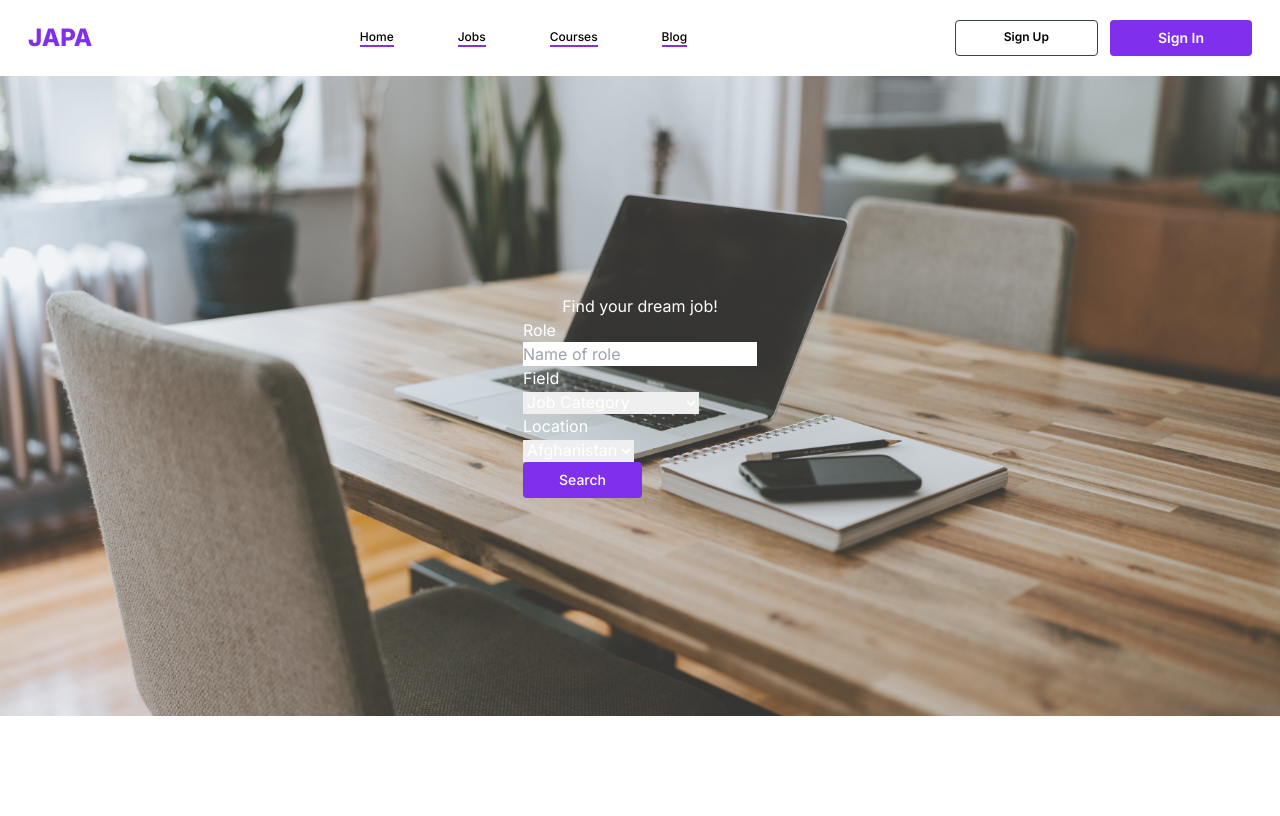
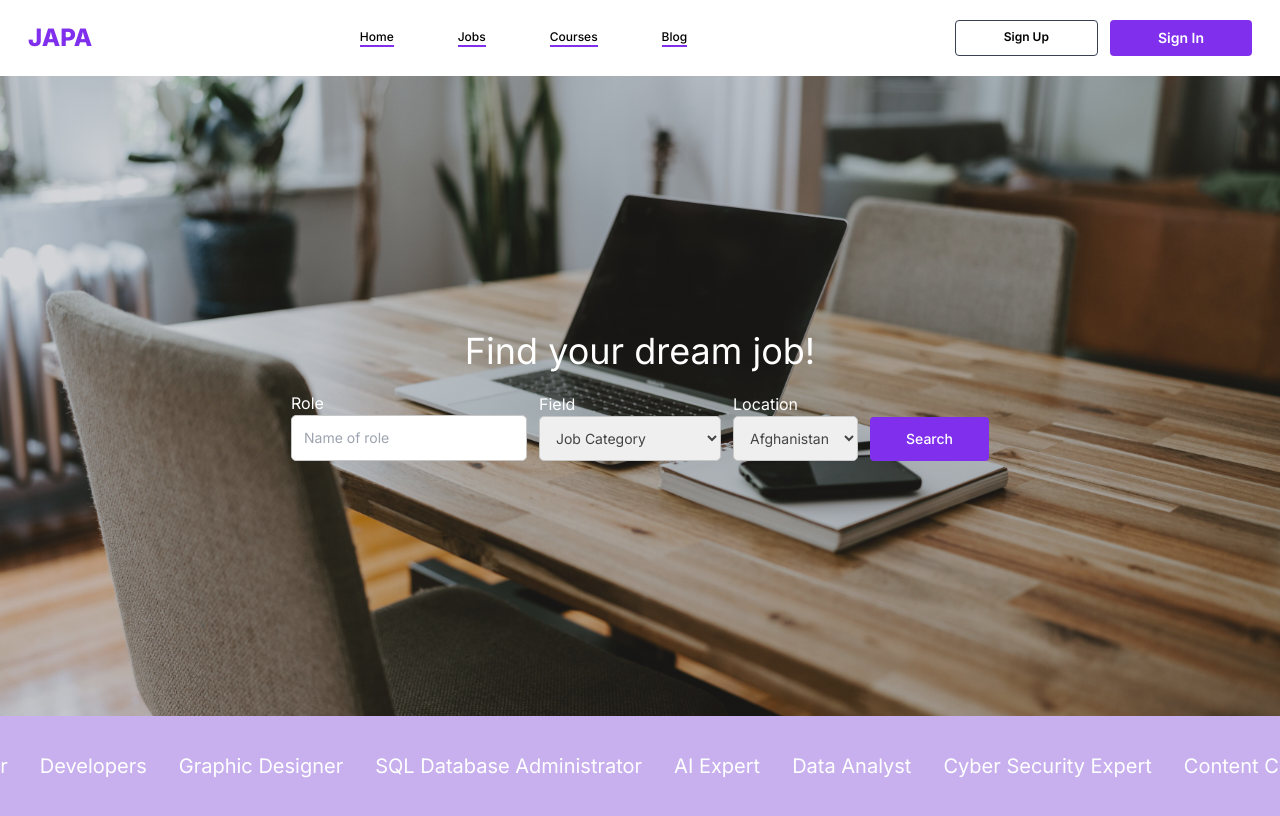
Before and after one commit to Stevolisis/japa, a Next.js app: page / in a window 1280 px wide. Built offline with nearby package versions, Linux system fonts and the light colour scheme.

Commit message:
Hero section done, marquee in progress

```diff
--- a/app/page.js
+++ b/app/page.js
@@ -1,29 +1,32 @@
 "use client"
 
 import Header from "@/components/Header"
+import RolesMarquee from "@/components/RolesMarquee"
 
 export default function Home() {
+  const roles = ['Front End Developer','UI/UX Designer','Developers','Graphic Designer','SQL Database Administrator','AI Expert','Data Analyst','Cyber Security Expert','Content Creator'];
 
   return (
     <>
       <Header page='home'/>
       <main>
+
         <div className="text-bgPrimary h-[80vh] flex justify-center items-center flex-col bg-slate-500"
-        style={{backgroundImage:`linear-gradient(45deg,rgba(255,255,255,0.2),rgba(255,255,255,0.2)),
-        url(http://localhost:3000/splash5.jpg)`,backgroundRepeat:'no-repeat',backgroundSize:'cover',backgroundPosition:'center'}}>
+          style={{backgroundImage:`linear-gradient(45deg,rgba(100,100,100,0.2),rgba(100,100,100,0.2)),
+          url(http://localhost:3000/splash5.jpg)`,backgroundRepeat:'no-repeat',backgroundSize:'cover',backgroundPosition:'center'}}>
 
-          <div>
-            <h1>Find your dream job!</h1>
+          <div className="pb-5">
+            <h1 className="text-4xl">Find your dream job!</h1>
           </div>
           <div>
-            <form>
+            <form className="flex gap-3 w-full items-end">
               <div>
                 <p>Role</p>
-                <input type="text" placeholder="Name of role"/>
+                <input className="w-full text-txtPrimary p-3 border border-txtinput rounded-[5px] text-sm" type="text" placeholder="Name of role"/>
               </div>
               <div>
                 <p>Field</p>
-                <select>
+                <select className="w-full p-3 border border-txtinput rounded-[5px] text-sm text-txtPrimary">
                   <option>Job Category</option>
                   <option>Data Analysis</option>
                   <option>Ui/Ux Design</option>
@@ -33,17 +36,24 @@ export default function Home() {
               </div>
               <div>
                 <p>Location</p>
-                <select>
+                <select className="w-full p-3 border border-txtinput rounded-[5px] text-sm text-txtPrimary">
                   <option>Afghanistan</option>
                   <option>Argetina</option>
                   <option>Belgium</option>
                   <option>Canada</option>
                 </select>
               </div>
-              <button className="font-medium text-sm py-2 px-9 rounded-[4px] bg-bgSecondary text-bgPrimary">Search</button>
+              <div>
+                <button className="font-medium text-sm py-3 px-9 rounded-[4px] bg-bgSecondary text-bgPrimary">Search</button>
+              </div>
             </form>
           </div>
         </div>
+
+        <div className="py-9 bg-[#c8b0ee] relative flex overflow-x-hidden text-bgPrimary">
+          <RolesMarquee data={roles}/>
+        </div>
+
       </main>
     </>
   )
--- /dev/null
+++ b/components/RolesMarquee.js
@@ -0,0 +1,19 @@
+
+
+export default function RolesMarquee({data}){
+
+    return(
+        <>
+            <div class="animate-marquee whitespace-nowrap">
+                {
+                    data.map((role,i)=>{
+                        return(
+                            <span class="text-xl mx-4">{role}</span>
+                        )
+                    })
+                }
+            </div>
+
+        </>
+    )
+}
--- a/tailwind.config.js
+++ b/tailwind.config.js
@@ -22,7 +22,21 @@ module.exports = {
         txtRed:'#d39d9f',
         txtinput:'#c7c7c7',
         txtLinks:'#ab91e5'
-      }
+      },
+      animation: {
+        marquee: 'marquee 25s linear infinite',
+        // marquee2: 'marquee2 25s linear infinite',
+      },
+      keyframes: {
+        marquee: {
+          '0%': { transform: 'translateX(0%)' },
+          '100%': { transform: 'translateX(-100%)' },
+        },
+        // marquee2: {
+        //   '0%': { transform: 'translateX(100%)' },
+        //   '100%': { transform: 'translateX(0%)' },
+        // },
+      },
     },
   },
   plugins: [],
```
